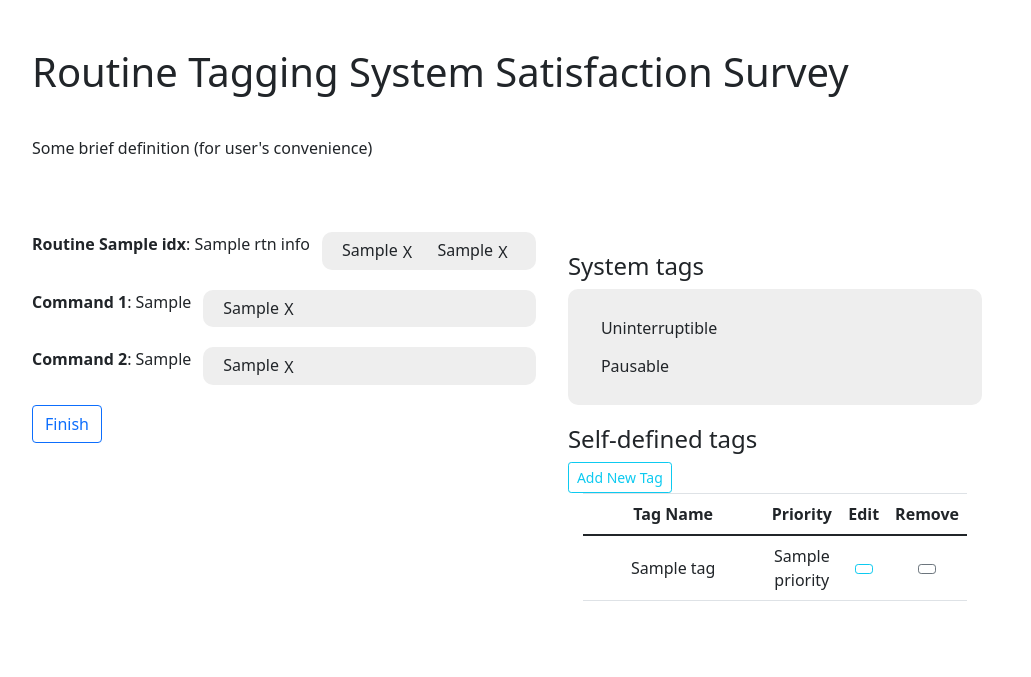
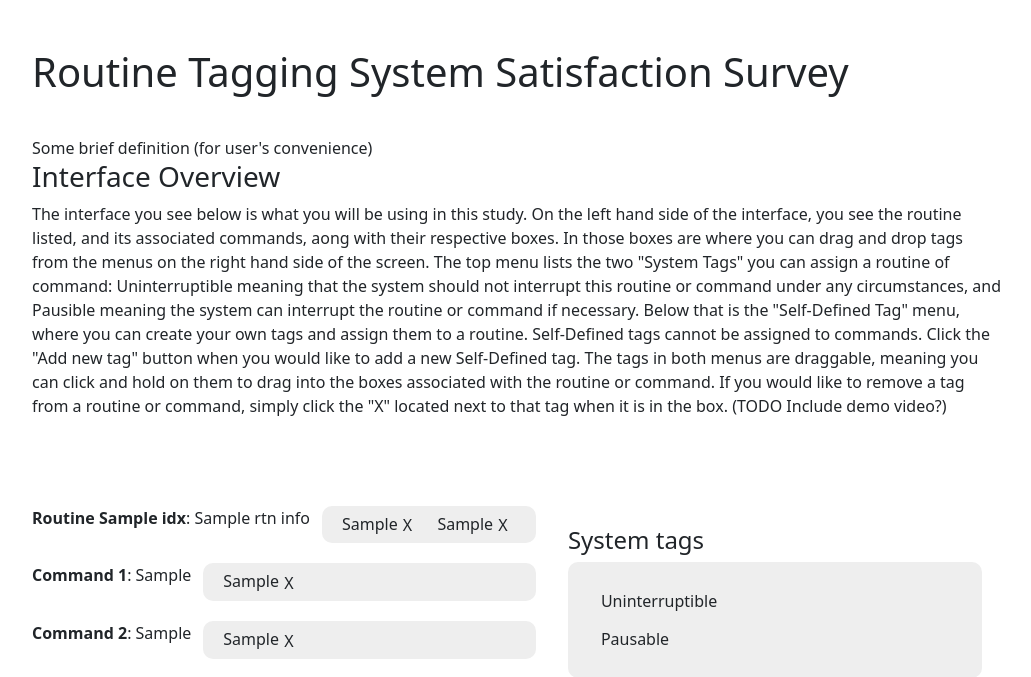
Before and after one commit to RuiRitaYang/web-tag-system-survey, a Flask app: template app/templates/tagging.html in a window 1280 px wide. Shown: the top 677 px of the page, without its empty margins (123-1154 px from the left). Before the commit the page ends 601 px from the top, so only its background shows below. Run offline with Flask 2, Linux system fonts and the light colour scheme; the template is opened without the code that fills it: most values are stand-ins (such as "Sample title", 1, 10 or a date in 2020); some libraries are stand-ins or nearby versions.

Commit message:
added interface overview

```diff
--- a/app/templates/tagging.html
+++ b/app/templates/tagging.html
@@ -4,6 +4,19 @@
 {% block content %}
 <div class="container">
   Some brief definition (for user's convenience)
+  <h3>Interface Overview</h3>
+  <p>The interface you see below is what you will be using in this study. On the left hand side of the interface, you see
+    the routine listed, and its associated commands, aong with their respective boxes. In those boxes are where you can drag
+    and drop tags from the menus on the right hand side of the screen. The top menu lists the two "System Tags" you can assign
+    a routine of command: Uninterruptible meaning that the system should not interrupt this routine or command under any circumstances,
+    and Pausible meaning the system can interrupt the routine or command if necessary. Below that is the "Self-Defined Tag" menu,
+    where you can create your own tags and assign them to a routine. Self-Defined tags cannot be assigned to commands. Click the
+    "Add new tag" button when you would like to add a new Self-Defined tag.
+
+    The tags in both menus are draggable, meaning you can click and hold on them to drag into the boxes associated with
+    the routine or command. If you would like to remove a tag from a routine or command, simply click the "X" located
+    next to that tag when it is in the box. (TODO Include demo video?)
+     </p>
 <!--  TODO -->
 </div>
 <br><br><br>
```
